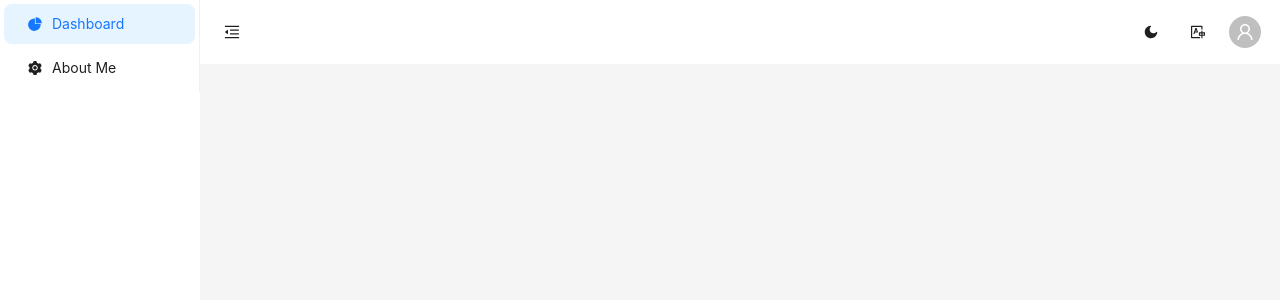
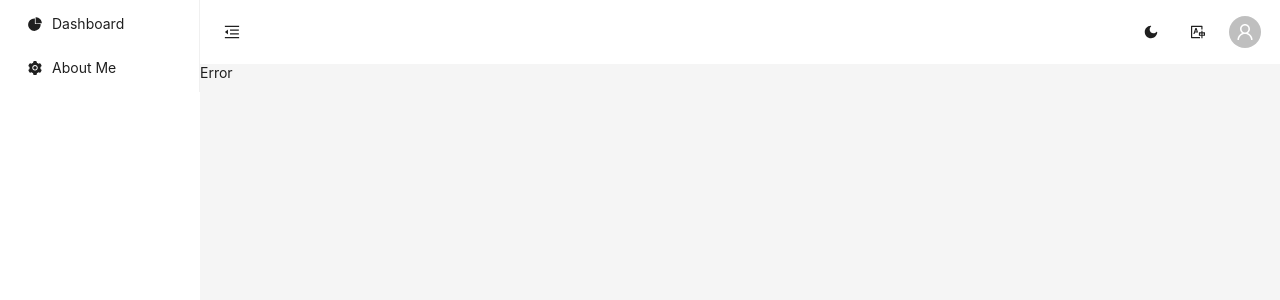
Before and after one commit to NIP-TEAM/UAVNSystem-fronten, a React (Vite) app: page /error in a window 1280 px wide. Before the commit this address had no page. Shown: the top 300 px of the page. Built offline with nearby package versions, Linux system fonts and the light colour scheme; the HTML template or start-up script is replaced by a standard one.

Commit message:
feat: auto menu item completed!

```diff
--- a/src/App.tsx
+++ b/src/App.tsx
@@ -59,7 +59,6 @@ function App() {
       403: () => console.log("error"),
     },
   };
-  console.log(flatRoutes)
 
   return (
     <AppContext.Provider value={appContextMemoValue}>
--- a/src/components/Layout/components/GlobalSider/index.tsx
+++ b/src/components/Layout/components/GlobalSider/index.tsx
@@ -1,10 +1,9 @@
 import { Layout, Menu } from "antd";
-import { FC, ReactNode, useEffect, useMemo, useState } from "react";
+import { FC, ReactNode, useEffect, useState } from "react";
 import { SiderStyle } from "./style";
-import { routes } from "../../../../router";
+import { flatRoutes, routes } from "../../../../router";
 import { useLocation, useNavigate } from "react-router";
 import { RouteItem } from "../../../../router/types";
-import { ItemType, MenuItemType } from "antd/es/menu/hooks/useItems";
 
 interface GlobalSiderProp {
   collapse: boolean;
@@ -16,18 +15,11 @@ interface MenuItem {
   key: string;
   icon?: ReactNode;
   children?: MenuItem[];
-  onClick: ({ keyPath }: { keyPath: string[] }) => void;
+  path: string;
+  // onClick: ({ keyPath }: { keyPath: string[] }) => void;
 }
 
-export const GlobalSider: FC<GlobalSiderProp> = ({ collapse, background }) => {
-  const navigate = useNavigate();
-  const location = useLocation();
-
-  const MenuItems: MenuItem[] = useMemo(() => {
-    const handleLinkTo = (target: string) => {
-      navigate(target);
-    };
-    const formateMenuItem = ({
+const _formateMenuItem = ({
   id,
   icon,
   text,
@@ -37,42 +29,33 @@ export const GlobalSider: FC<GlobalSiderProp> = ({ collapse, background }) => {
   let childrenFormate: MenuItem[] = [];
   if (children?.length)
     childrenFormate = children
-          .map((item) => formateMenuItem(item))
+      .map((item) => _formateMenuItem(item))
       .filter(({ label }) => !!label);
   return {
     key: id,
     icon,
     label: text || "",
+    path,
     children: childrenFormate.length ? childrenFormate : undefined,
-        onClick: ({ keyPath }) => {
-          const selectPath = "/" + keyPath.reverse().join("/");
-          if (path === selectPath.toLowerCase()) handleLinkTo(selectPath);
-        },
   };
 };
-    return routes
+
+const MenuItems: MenuItem[] = routes
   .filter(({ text }) => !!text)
-      .map((item) => formateMenuItem(item));
-  }, [navigate]);
+  .map((item) => _formateMenuItem(item));
 
-  // const [activeKey, setActiveKey] = useState('dashBoard')
+export const GlobalSider: FC<GlobalSiderProp> = ({ collapse, background }) => {
+  const navigate = useNavigate();
+  const location = useLocation();
 
-  const activeKey = useMemo(() => {
-    const pathName = location.pathname;
-    // console.log(pathName)
-    console.log('111')
-    const findKey = (target: RouteItem[]): RouteItem | undefined => {
-      for (const item of target) {
-        // console.log(item.path, pathName)
-        if (item?.path === pathName) return item;
-        findKey(item.children || []);
-      }
-    };
-    console.log(findKey(routes))
-    return findKey(routes)?.id || "dashboard";
+  const [activeKey, setActiveKey] = useState(
+    MenuItems[0]?.key?.toString() || "dashboard"
+  );
+
+  useEffect(() => {
+    const result = flatRoutes.find(({path}) => path === location.pathname)?.id;
+    setActiveKey(result || 'dashboard');
   }, [location.pathname]);
-
-  console.log(activeKey, location.pathname);
 
   return (
     <Layout.Sider
@@ -83,10 +66,13 @@ export const GlobalSider: FC<GlobalSiderProp> = ({ collapse, background }) => {
     >
       <Menu
         mode="inline"
-        defaultSelectedKeys={[MenuItems[0]?.key?.toString() || "dashboard"]}
-        // selectedKeys={[activeKey]}
+        selectedKeys={[activeKey]}
         items={MenuItems}
-        onSelect={(e) => console.log(e)}
+        onSelect={({ key }) => {
+          setActiveKey(key);
+          const result = flatRoutes.find(({ id }) => id === key)?.path;
+          navigate(result || "/error");
+        }}
       />
     </Layout.Sider>
   );
--- a/src/pages/Login/index.tsx
+++ b/src/pages/Login/index.tsx
@@ -77,9 +77,8 @@ export const Login: FC<LoginProp> = () => {
         {!!email && (
           <>
             <Form.Item name="password" rules={rules.password}>
-              <Input
+              <Input.Password
                 prefix={<LockOutlined />}
-                type="password"
                 placeholder={LoginText.passwordInput}
               />
             </Form.Item>
--- a/src/router/index.tsx
+++ b/src/router/index.tsx
@@ -45,7 +45,7 @@ export const routes: RouteItem[] = [
     icon: <PieChartFilled />,
   },
   {
-    id: "userCenter",
+    id: "user-center",
     element: <UserCenter />,
     path: "/usercenter",
     text: "About Me",
@@ -53,11 +53,13 @@ export const routes: RouteItem[] = [
     children: [
       {
         id: "test",
+        // text: 'test1',
         element: <>test</>,
         path: "/usercenter/test",
       },
       {
         id: "test2",
+        // text: 'test2',
         element: <>222</>,
         path: "/usercenter/test2",
       },
@@ -69,7 +71,7 @@ export const flatRoutes: RouteItem[] = (() => {
   const result: RouteItem[] = [];
   const flat = (target: RouteItem[]): void => {
     target.forEach((eachTarget) => {
-      if (eachTarget.text) result.push(omit(eachTarget, "children"));
+      result.push(omit(eachTarget, "children"));
       if (eachTarget.children) flat(eachTarget.children);
     });
   };
```
Lines whose indentation alone changed are shown as unchanged.
